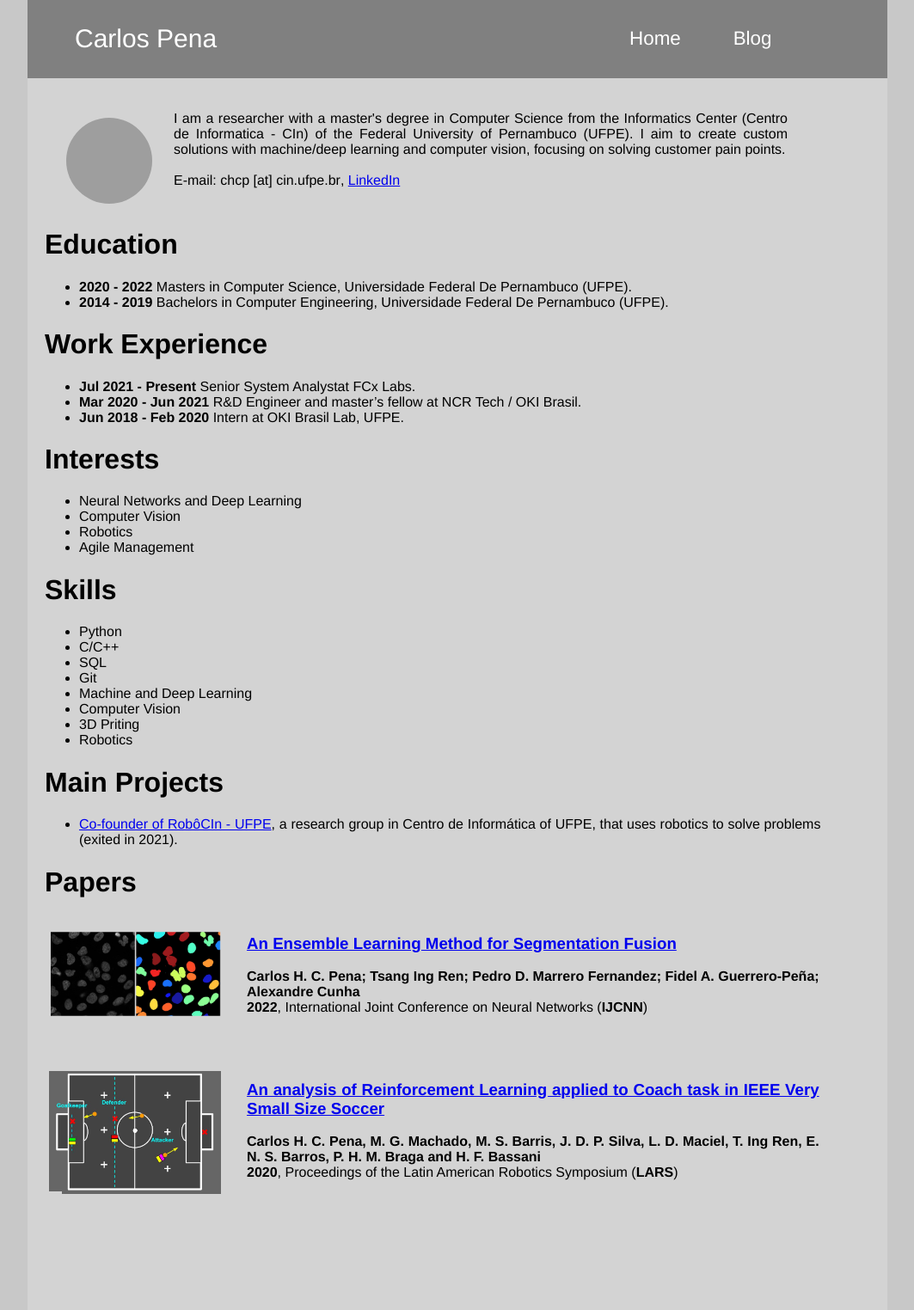
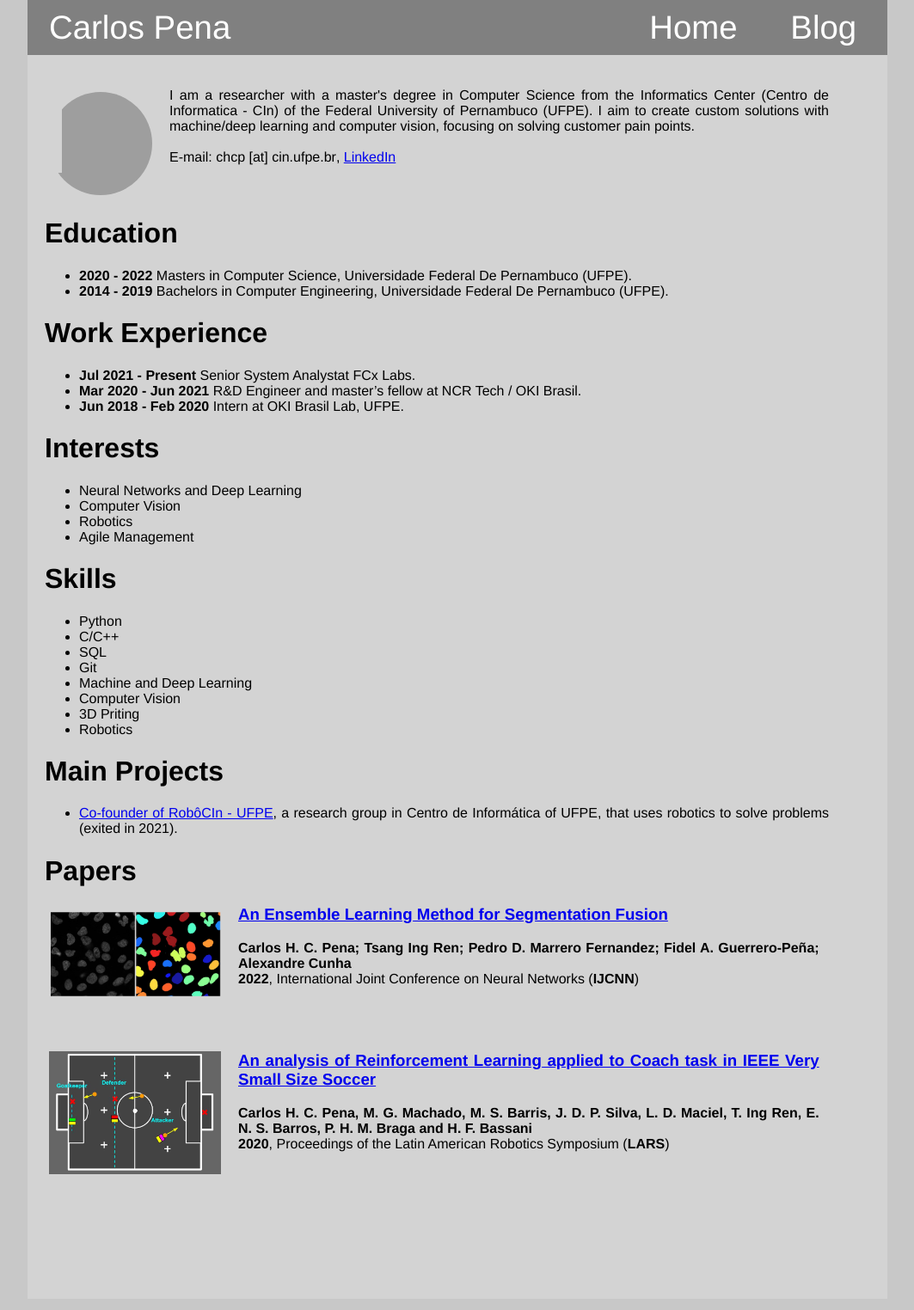
Before and after one commit to CarlosPena00/carlospena00.github.io, a Jekyll site: the page built from pages/index.md, in a window 1280 px wide. Shown: the whole page at 86% size, without its empty margins (108-1171 px from the left). Built offline with Jekyll 4.4.1, drawn with Linux system fonts in a browser that asks for light colours; grey boxes are pictures that could not be loaded.

Commit message:
fix(css): fix margin and size of home page

```diff
--- a/assets/style.css
+++ b/assets/style.css
@@ -1,5 +1,5 @@
 .project-list {
-    margin-right: 6%;
+    margin-right: 5%;
     text-align: justify;
 }
 
@@ -12,7 +12,6 @@
 
 
 .paper-text-col {
-    padding-top: 2px;
     height: fit-content;
     margin-right: 5%;
     text-align: justify;
@@ -21,15 +20,14 @@
 .img-paper {
     width: 33%;
     max-width: 200px;
-    margin: 10px 10px 10px 5px;
-    padding-right: 20px;
-
+    margin: 0px 10px 2px 5px;
+    padding-right: 10px;
     vertical-align: top;
     float: left;
 }
 
 .profiletext {
-    margin-right: 10%;
+    margin-right: 5%;
     text-align: justify;
     font-size: 16px;
     height: fit-content;
@@ -41,13 +39,11 @@
 }
 
 .avatar {
-    width: 20%;
-    max-width: 100px;
+    width: 30%;
+    max-width: 120px;
     min-width: 50px;
     max-height: 150px;
-    margin: 3px;
-    margin-left: 20px;
-    margin-right: 20px;
+    margin-right: 15px;
     padding: 5px;
     float: left;
     border-radius: 50%;
@@ -64,6 +60,7 @@ body {
 }
 
 header {
+    font-size: 2.4em;
     width: 90%;
     max-width: 1000px;
     padding: 0px 5px 0px 5px;
@@ -73,15 +70,14 @@ header {
 
 header .logo {
     flex-grow: 5;
-    margin-left: 50px;
+    margin-left: 20px;
 }
 
 header ul.navigation {
-    font-size: 1.4em;
     display: flex;
     flex-grow: 1;
     justify-content: space-around;
-    margin-right: 10%;
+    margin: 0;
 }
 
 content {
@@ -103,10 +99,6 @@ body {
 
 header {
     background-color: gray;
-}
-
-.logo {
-    font-size: 30px;
 }
 
 header ul.navigation {
@@ -137,7 +129,7 @@ header .logo a {
 
 
 /* smaller screens */
-@media all and (max-width: 800px) {
+@media screen and (max-width: 900px) {
     body {
         font-size: 1.2em;
     }
@@ -165,7 +157,13 @@ header .logo a {
 
     header .logo,
     .navigation li {
-        text-align: center;
+        text-align: left;
+    }
+
+    .profiletext,
+    .project-list,
+    .paper-text-col {
+        margin-right: 0;
     }
 
     content {
@@ -174,6 +172,16 @@ header .logo a {
 
     .navigation a {
         border-top: 1px white solid;
+    }
+}
+
+@media screen and (max-width: 550px) {
+    body {
+        font-size: 1.2em;
+    }
+
+    header {
+        font-size: 1.5em;
     }
 }
 
```
